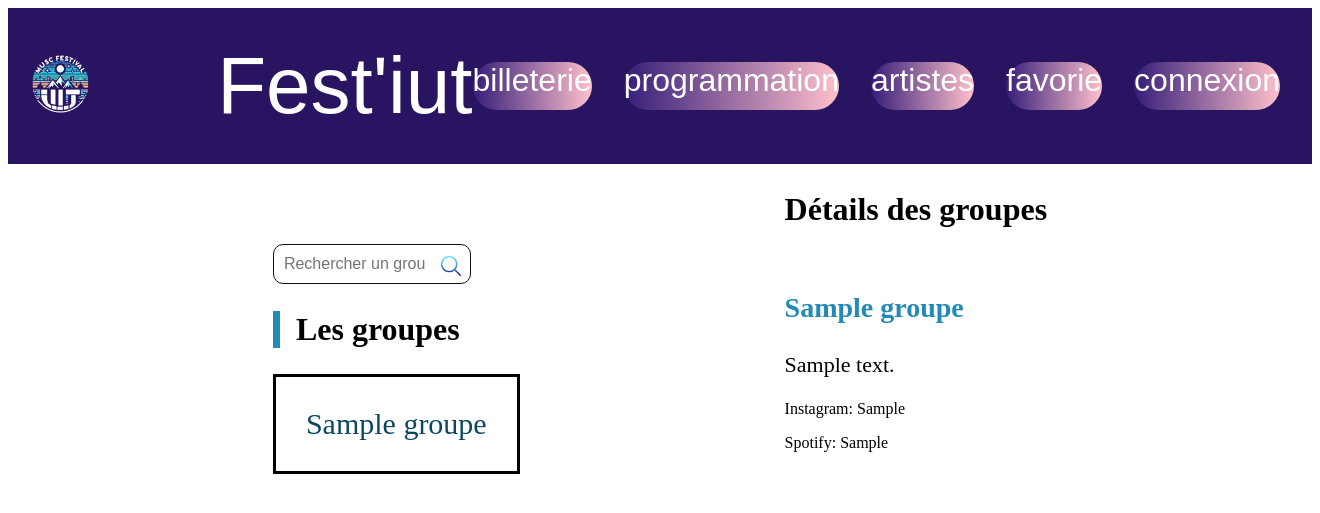
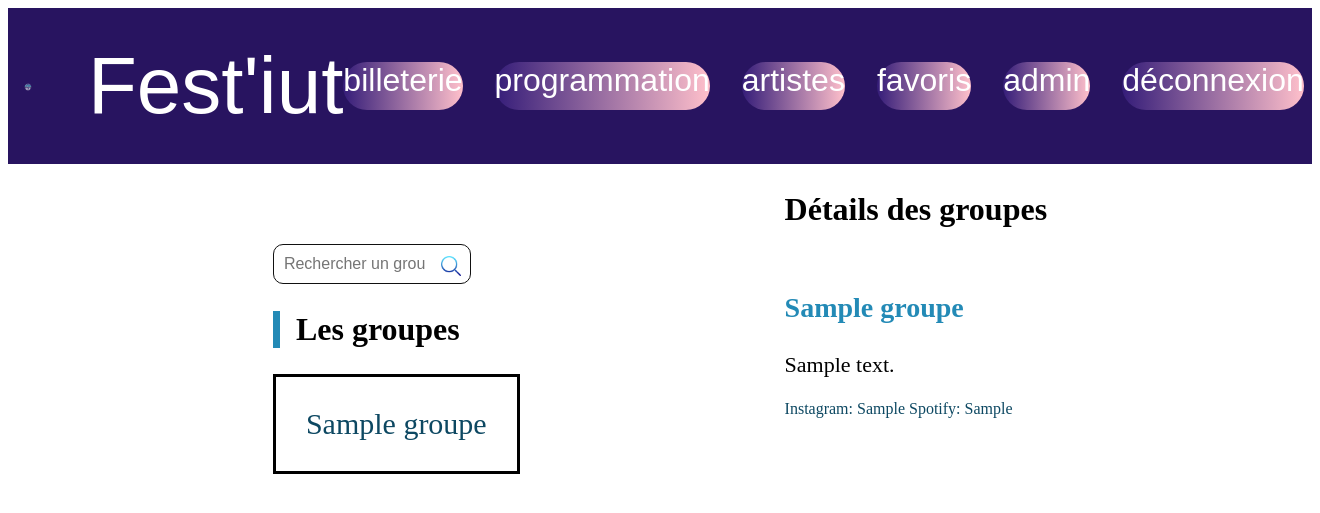
Before and after one commit to ValRom28/FestIUT, a Flask app: page /groupes in a window 1320 px wide. Shown: the top 513 px of the page. Run offline with Flask 3, Linux system fonts and the light colour scheme; a user stored in the database is signed in; tables that the repository leaves empty hold one stand-in row (values such as "Sample post").

Commit message:
feat/ajout de la page favorie

```diff
--- a/app/database.py
+++ b/app/database.py
@@ -206,6 +206,8 @@
     favoris = [
         Favoris(id_groupe=1, id_spectateur=1),
         Favoris(id_groupe=2, id_spectateur=2),
+        Favoris(id_groupe=1, id_spectateur=2),
+        Favoris(id_groupe=3, id_spectateur=2),
         Favoris(id_groupe=3, id_spectateur=3),
     ]
     session.add_all(favoris)
--- a/app/models.py
+++ b/app/models.py
@@ -97,6 +97,7 @@
         self.insta_groupe = insta_groupe
         self.spotify_groupe = spotify_groupe
         self.id_hebergement = id_hebergement
+
 
 class Hebergement(Base):
     __tablename__ = 'HEBERGEMENT'
@@ -232,12 +233,3 @@
         self.prix = prix
         self.age_min = age_min
         self.age_max = age_max
-
-class Favorie(Base):
-    __tablename__ = 'FAVORIE'
-    id_spectateur = Column(Integer, ForeignKey('SPECTATEUR.id_spectateur'), primary_key=True)
-    id_groupe = Column(Integer, ForeignKey('GROUPE.id_groupe'), primary_key=True)
-
-    def __init__(self, id_spectateur, id_groupe):
-        self.id_spectateur = id_spectateur
-        self.id_groupe = id_groupe
--- a/app/requests.py
+++ b/app/requests.py
@@ -30,3 +30,11 @@
 
 def get_groupes():
     return Groupe.query.all()
+
+def get_favoris(user):
+    res = Favoris.query.filter_by(id_spectateur=user).all()
+    groupes = []
+    for favori in res:
+        groupe = Groupe.query.get(favori.id_groupe)
+        groupes.append(groupe)
+    return groupes
--- a/app/templates/components/headerPage.html
+++ b/app/templates/components/headerPage.html
@@ -4,7 +4,7 @@
     <a href="#" class='choix'>billeterie</a>
     <a href="#" class='choix'>programmation</a>
     <a href="{{url_for('groupes')}}"  class='choix'>artistes</a>
-    <a href="#" class='choix'>favorie</a>
+    <a href="{{url_for('favoris')}}" class='choix'>favoris</a>
     {% if connecter %}
     {% if admin %}
     <a href="#"  class='choix'>admin</a>
--- a/app/templates/groupes.html
+++ b/app/templates/groupes.html
@@ -41,8 +41,8 @@
                     <div class="info-groupe">
                         <h3 id="groupe-{{ groupe.nom_groupe }}" class="groupe-title darkmode-ignore">{{ groupe.nom_groupe }}</h3>
                         <p class="groupe-description">{{ groupe.description_groupe }}</p>
-                        <p class="groupe-insta">Instagram: {{ groupe.insta_groupe }}</p>
-                        <p class="groupe-spotify">Spotify: {{ groupe.spotify_groupe }}</p>
+                        <a class="groupe-insta" href="#">Instagram: {{ groupe.insta_groupe }}</a>
+                        <a class="groupe-spotify" href="#">Spotify: {{ groupe.spotify_groupe }}</a>
                         <!-- Ajoutez d'autres informations sur le groupe selon votre modèle -->
                     </div>
                 </div>
--- a/app/views.py
+++ b/app/views.py
@@ -74,5 +74,27 @@
         Cette fonction nous permet de nous diriger vers la page qui
         liste les parcours
     """
+    admin=False
+    connecter=False
+    if current_user.is_authenticated:
+        connecter=True
+        admin=current_user.is_admin()
     liste_groupe = get_groupes()
-    return render_template('groupes.html', liste_groupes = liste_groupe)
+    return render_template('groupes.html', liste_groupes = liste_groupe,connecter=connecter,admin=admin)
+
+@app.route("/favoris")
+def favoris():
+    """
+        Cette fonction nous permet de nous diriger vers la page qui
+        liste les parcours
+    """
+    admin=False
+    connecter=False
+    if current_user.is_authenticated:
+        connecter=True
+        admin=current_user.is_admin()
+        liste_favoris = get_favoris(current_user.get_id())
+
+    print(current_user.get_id())
+    print(liste_favoris)
+    return render_template('favorie.html', liste_favoris = liste_favoris,connecter=connecter,admin=admin)
```
Also changed, not shown: app/static/css/favorie.css (added, +26 -0 lines), app/templates/favorie.html (+24 -0 lines).
